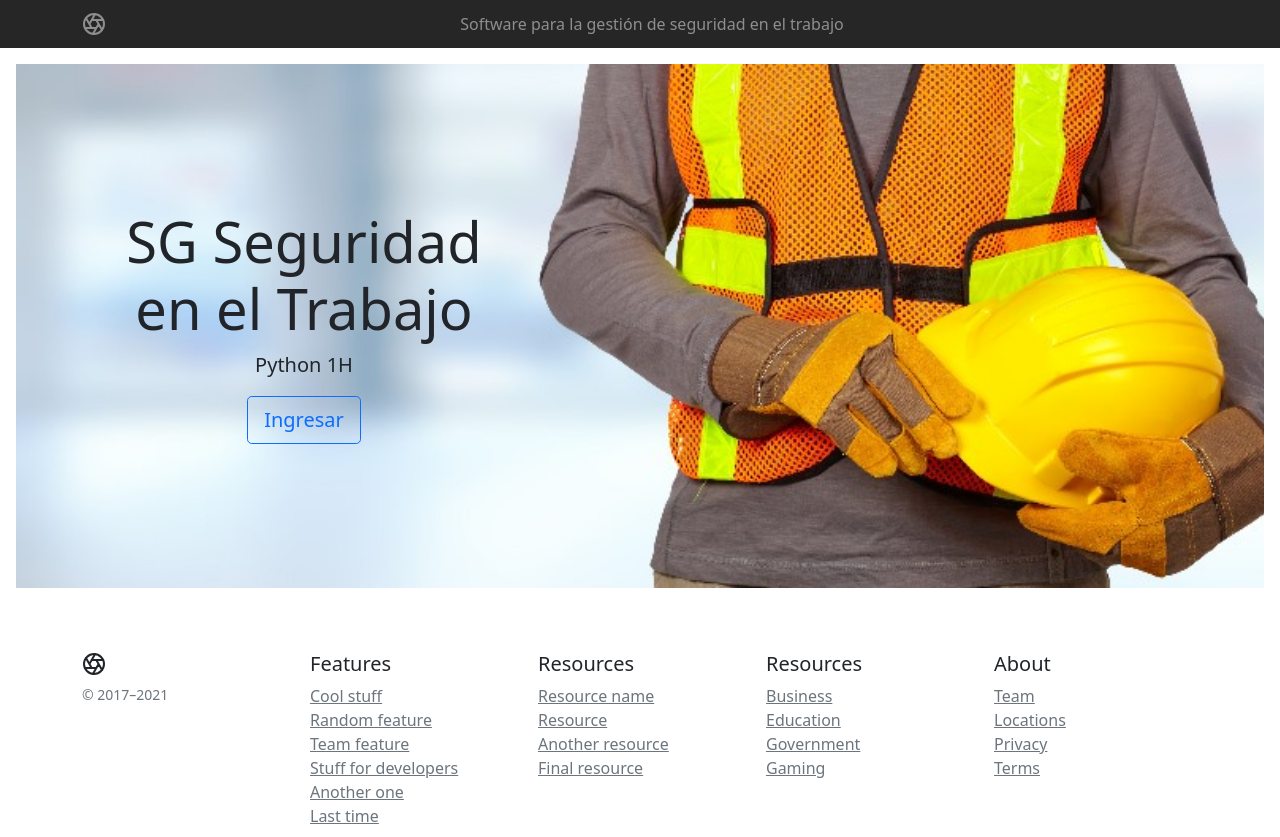
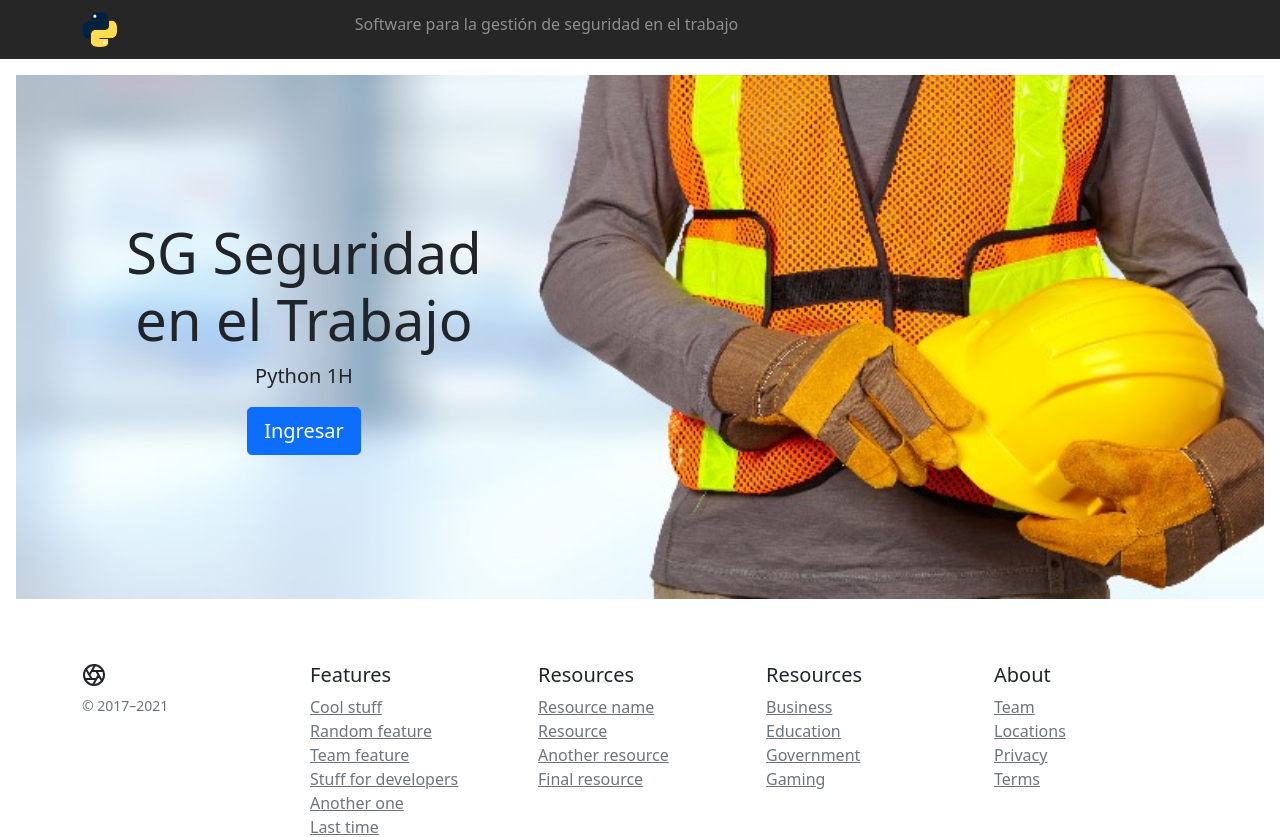
Before and after one commit to viewEder/SG-SST-1H, a Django app: page / in a window 1280 px wide. Shown: the top 837 px of the page. Run offline with Django 3.2, Linux system fonts and the light colour scheme; some libraries are stand-ins or nearby versions.

Commit message:
Act. Eder

```diff
--- a/SG-SST-1H/core/templates/core/base.html
+++ b/SG-SST-1H/core/templates/core/base.html
@@ -6,7 +6,7 @@
     <meta http-equiv="X-UA-Compatible" content="IE=edge">
     <meta name="viewport" content="width=device-width, initial-scale=1.0">
     <title>{% block titulo %}{% endblock %}</title>
-    <link rel="shortcut icon" href="https://upload.wikimedia.org/wikipedia/commons/7/7b/Django_%28Logo%29.png" type="image/x-icon">
+    <link rel="shortcut icon" href="{% static 'media/img/djangopng.png' %}" type="image/x-icon">
     <!-- Fuentes y origenes de la pag: -->
     <link rel="stylesheet" href="{% static 'css/bootstrap.css' %}"/>
     <link rel="stylesheet" href="{% static 'css/estilo.css' %}">
@@ -16,26 +16,22 @@
     <header class="site-header sticky-top py-1">
         <nav class="container d-flex flex-column flex-md-row justify-content-between">
           <a class="py-2" href="#" aria-label="Product">
-            <svg xmlns="http://www.w3.org/2000/svg" width="24" height="24" fill="none" stroke="currentColor" stroke-linecap="round" stroke-linejoin="round" stroke-width="2" class="d-block mx-auto" role="img" viewBox="0 0 24 24"><title>Product</title><circle cx="12" cy="12" r="10"/><path d="M14.31 8l5.74 9.94M9.69 8h11.48M7.38 12l5.74-9.94M9.69 16L3.95 6.06M14.31 16H2.83m13.79-4l-5.74 9.94"/></svg>
+            <img src="{% static 'media/img/python.png' %}" width="35" />
           </a>
 
           <!-- Enlaces Y control de inicio de sesion: -->
-          {% if not request.user.is_authenticated %}
+
             <li class="nav-item d-none d-md-inline-block active">
               <a class="py-2 nav-link" href="{% url 'inicio' %}">Software para la gestión de seguridad en el trabajo</a>
             </li>
             <li class="nav-item d-none d-md-inline-block">
-              <!-- <a class="py-2 nav-link" href="{% url 'login' %}">Ingreso</a> -->
+              <!-- <a class="py-2 nav-link" href="">Ingreso</a> -->
             </li>
-          {% else %}
+
             <li class="nav-item d-none d-md-inline-flex active">
-              {% if request.user.is_staff %}
-                <a class="py-2 nav-link" href="/admin/">Administración</a>
-              {% endif %}
-              <a class="py-2 nav-link" href="{% url 'perfil' %}">Perfil</a>
-              <a class="py-2 nav-link" href="{% url 'logout' %}">Salir</a>
+
             </li>
-          {% endif %}
+
 
 
         </nav>
--- a/SG-SST-1H/core/templates/core/index.html
+++ b/SG-SST-1H/core/templates/core/index.html
@@ -7,10 +7,10 @@
 
   <main>
     <div class="position-relative overflow-hidden p-3 p-md-5 m-md-3 text-center bg-light fondo">
-      <div class="col-md-5 p-lg-5  my-5">
+      <div class="col-md-5 p-lg-5 ml-5 my-5">
         <h1 class="display-4 fw-normal">{{ titulo }}</h1>
         <p class="lead fw-normal">{{ mensaje }}</p>
-        <a class="btn btn-lg btn-outline-primary" href="##">{{ boton }}</a>
+        <a class="btn btn-lg btn-primary" href="##">{{ boton }}</a>
       </div>
     </div>
   </main>
--- a/SG-SST-1H/core/views.py
+++ b/SG-SST-1H/core/views.py
@@ -12,4 +12,5 @@ class HomePageView(TemplateView):
             'titulo': 'SG Seguridad en el Trabajo',
             'mensaje': 'Python 1H',
             'boton': 'Ingresar'
+
         })
--- a/SG-SST-1H/env.txt
+++ b/SG-SST-1H/env.txt
@@ -19,5 +19,3 @@ CREATE DATABASE sgsst1h
 
 COMMENT ON DATABASE sgsst1h
     IS 'Base de datos para sistema integrado de gestion de salud en el trabajo';
-
-    rama sara
--- a/SG-SST-1H/src/settings.py
+++ b/SG-SST-1H/src/settings.py
@@ -40,6 +40,10 @@ INSTALLED_APPS = [
     'django.contrib.messages',
     'django.contrib.staticfiles',
     'core',                 # Inscribimos la app core para la gestión de las vistas
+    'empresa',
+    'documentos',
+    'formatos',
+    'comites',
 ]
 
 MIDDLEWARE = [
```
Also changed, not shown: SG-SST-1H/core/static/media/img/djangologo.png (added), SG-SST-1H/core/static/media/img/djangopng.png (added), SG-SST-1H/core/static/media/img/python-django.png (added), SG-SST-1H/core/static/media/img/python.png (added).
